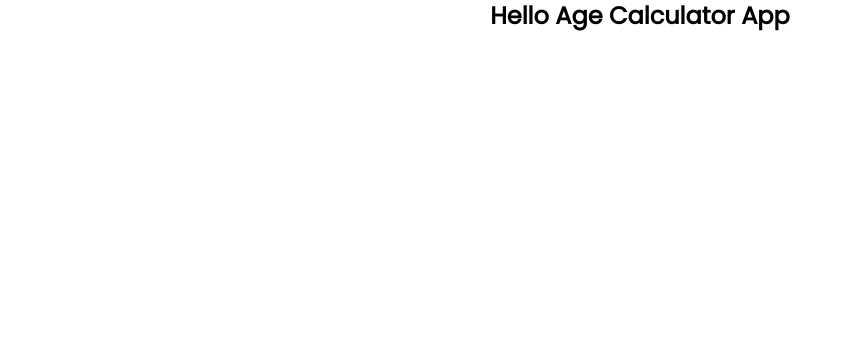
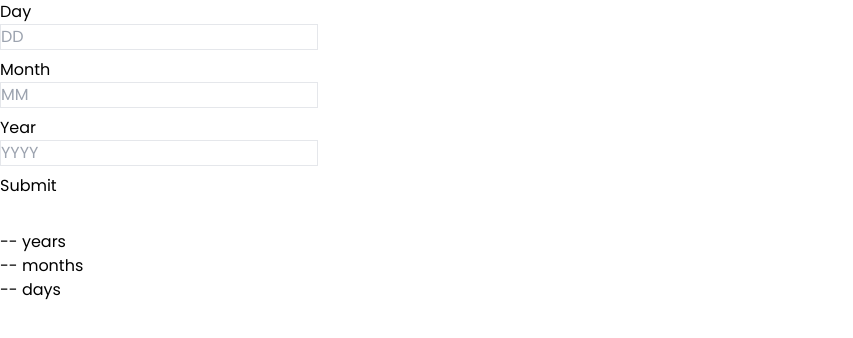
Before and after one commit to leocsdev/reactv-fem-age-calculator-app, a React (Vite) app: page / in a window 1280 px wide. Shown: the top 338 px of the page, without its empty margins (0-853 px from the left). Built offline with nearby package versions, Linux system fonts and the light colour scheme.

Commit message:
Added component barebones.

```diff
--- a/src/App.jsx
+++ b/src/App.jsx
@@ -1,11 +1,11 @@
-import './App.css';
+import Form from './components/Form';
+import Result from './components/Result';
 
 function App() {
   return (
-    <section className='body-font font-poppins'>
-      <h1 className='text-2xl font-bold text-center'>
-        Hello Age Calculator App
-      </h1>
+    <section className='body-font font-poppins flex flex-col gap-8'>
+      <Form />
+      <Result />
     </section>
   );
 }
--- /dev/null
+++ b/src/components/Form.jsx
@@ -0,0 +1,43 @@
+export default function Form() {
+  const handleSubmit = (e) => {
+    e.preventDefault();
+
+    console.log('submitted');
+  };
+
+  return (
+    <form onSubmit={handleSubmit}>
+      <div className='flex flex-col items-start pb-2'>
+        <label htmlFor='day'>Day</label>
+        <input
+          type='number'
+          name='day'
+          id='day'
+          placeholder='DD'
+          className='border'
+        />
+      </div>
+      <div className='flex flex-col items-start pb-2'>
+        <label htmlFor='month'>Month</label>
+        <input
+          type='number'
+          name='month'
+          id='month'
+          placeholder='MM'
+          className='border'
+        />
+      </div>
+      <div className='flex flex-col items-start pb-2'>
+        <label htmlFor='year'>Year</label>
+        <input
+          type='number'
+          name='year'
+          id='year'
+          placeholder='YYYY'
+          className='border'
+        />
+      </div>
+      <button type='submit'>Submit</button>
+    </form>
+  );
+}
--- /dev/null
+++ b/src/components/Result.jsx
@@ -0,0 +1,9 @@
+export default function Result() {
+  return (
+    <div>
+      <p>-- years</p>
+      <p>-- months</p>
+      <p>-- days</p>
+    </div>
+  );
+}
--- a/src/index.css
+++ b/src/index.css
@@ -6,3 +6,17 @@
   font-family: 'Poppins';
   src: url('../public//fonts/Poppins.ttf');
 }
+
+/*
+remove the arrows from form input type=number
+
+https://stackoverflow.com/questions/71296535/how-to-remove-arrow-on-input-type-number-with-tailwind-css */
+@layer base {
+  input[type='number']::-webkit-outer-spin-button,
+  input[type='number']::-webkit-inner-spin-button,
+  input[type='number'] {
+    -webkit-appearance: none;
+    margin: 0;
+    -moz-appearance: textfield !important;
+  }
+}
```
Also changed, not shown: src/App.css (deleted).
